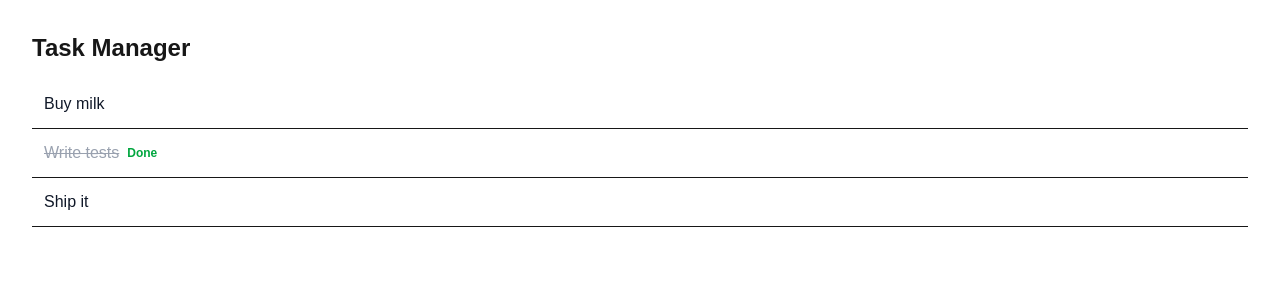
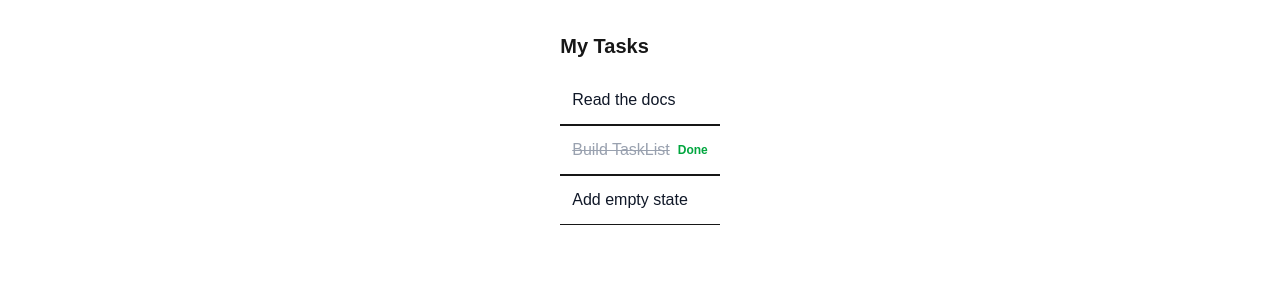
Before and after one commit to syserrano/task-manager, a Next.js app: page / in a window 1280 px wide. Shown: the top 300 px of the page. Built offline with nearby package versions, Linux system fonts and the light colour scheme.

Commit message:
Rendered taskList

```diff
--- a/src/app/page.js
+++ b/src/app/page.js
@@ -1,12 +1,19 @@
 import TaskCard from '@/components/TaskCard';
+import TaskList from '@/components/TaskList';
+
+const tasks = [
+  { id: 1, title: 'Read the docs', done: false },
+  { id: 2, title: 'Build TaskList', done: true },
+  { id: 3, title: 'Add empty state', done: false },
+];
+
+<TaskList tasks={tasks} />
 
 export default function HomePage() {
   return (
-  <main className="p-8">
-      <h1 className="text-2xl font-bold mb-4">Task Manager</h1>
-      <TaskCard title="Buy milk"    done={false} />
-      <TaskCard title="Write tests" done={true}  />
-      <TaskCard title="Ship it"     done={false} />
-    </main>
+    <div className="max-w-md mx-auto mt-8">
+      <h1 className="text-xl font-bold mb-4">My Tasks</h1>
+      <TaskList tasks={tasks} />
+    </div>
   );
 }
--- a/src/components/TaskCard.js
+++ b/src/components/TaskCard.js
@@ -6,7 +6,6 @@ export default function TaskCard({ title, done }) {
       >
         {title}                       {/* {} escapes into JS */}
       </span>
-      {done && <span className="text-green-600 text-xs font-bold">Done</span>}
+      {done && (<span className="text-green-600 text-xs font-bold">Done</span>)}
     </div>
-
 )}
--- a/src/components/TaskList.js
+++ b/src/components/TaskList.js
@@ -14,5 +14,3 @@ export default function TaskList({ tasks }) {
         </ul>
     );
 }
-
-{isLoading ? <Spinner /> : <TaskList />}
```
